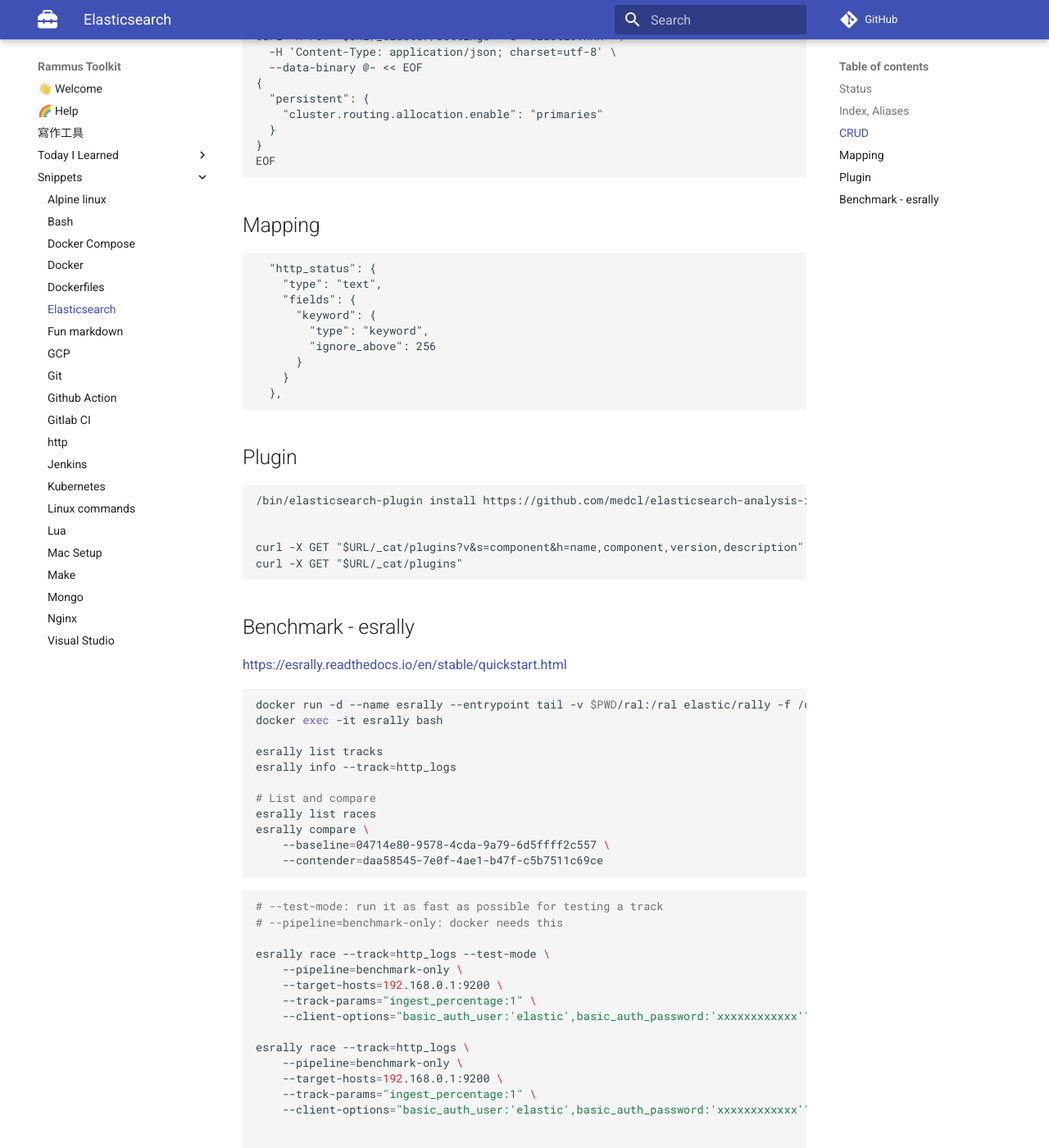
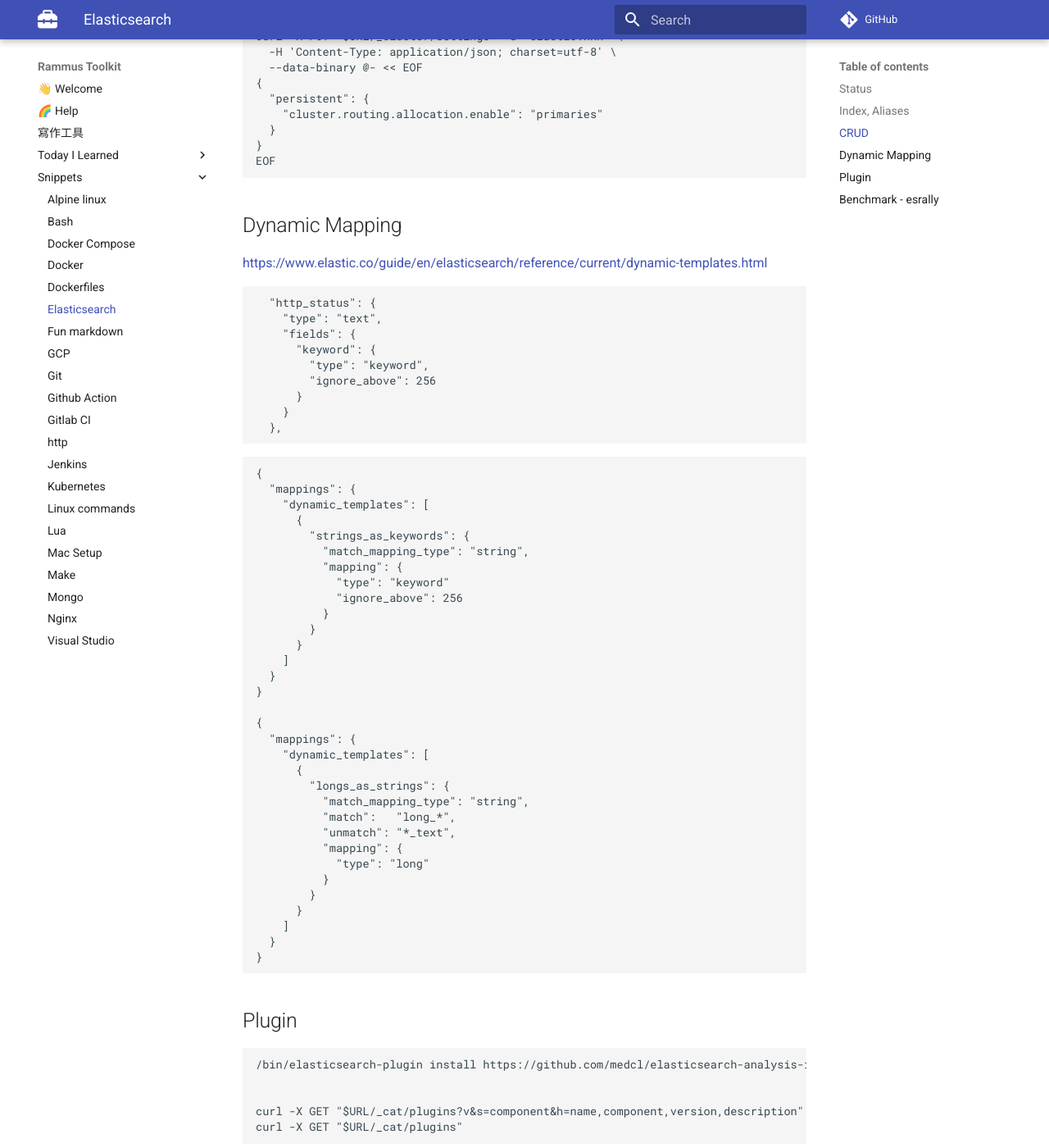
Before and after one commit to RammusXu/toolkit, an MkDocs documentation site: the page built from docs/snippets/elasticsearch.md, in a window 1280 px wide and 1400 px high, scrolled down 1477 px. Shown: the whole window at 82% size. Built offline with MkDocs 1.6.1 and Material for MkDocs 9.7.7, drawn with Linux system fonts in a browser that asks for light colours; comment, search, counter and statistics services are not loaded; some of the changed text lies outside the part shown.

Commit message:
update es doc

````diff
--- a/docs/snippets/elasticsearch.md
+++ b/docs/snippets/elasticsearch.md
@@ -78,7 +78,9 @@
 EOF
 ```
 
-## Mapping
+## Dynamic Mapping
+
+https://www.elastic.co/guide/en/elasticsearch/reference/current/dynamic-templates.html
 ```
   "http_status": {
     "type": "text",
@@ -89,6 +91,42 @@
       }
     }
   },
+```
+
+```
+{
+  "mappings": {
+    "dynamic_templates": [
+      {
+        "strings_as_keywords": {
+          "match_mapping_type": "string",
+          "mapping": {
+            "type": "keyword"
+            "ignore_above": 256
+          }
+        }
+      }
+    ]
+  }
+}
+
+{
+  "mappings": {
+    "dynamic_templates": [
+      {
+        "longs_as_strings": {
+          "match_mapping_type": "string",
+          "match":   "long_*",
+          "unmatch": "*_text",
+          "mapping": {
+            "type": "long"
+          }
+        }
+      }
+    ]
+  }
+}
+
 ```
 
 ## Plugin
@@ -119,6 +157,15 @@
     --contender=daa58545-7e0f-4ae1-b47f-c5b7511c69ce
 ```
 
+tl;dr
+```bash
+esrally race --pipeline=benchmark-only \
+    --track=http_logs --challenge=append-no-conflicts-index-only \
+    --report-file=~/benchmark/eck-$(date -Iminutes) \
+    --target-hosts="http://localhost:9200" \
+    --client-options="basic_auth_user:'elastic',basic_auth_password:'0MVVQ9B1Fq0'"
+```
+
 ```bash
 # --test-mode: run it as fast as possible for testing a track
 # --pipeline=benchmark-only: docker needs this
````
Also changed, not shown: docs/snippets/kubernetes.md (+26 -4 lines), 1 other file.
